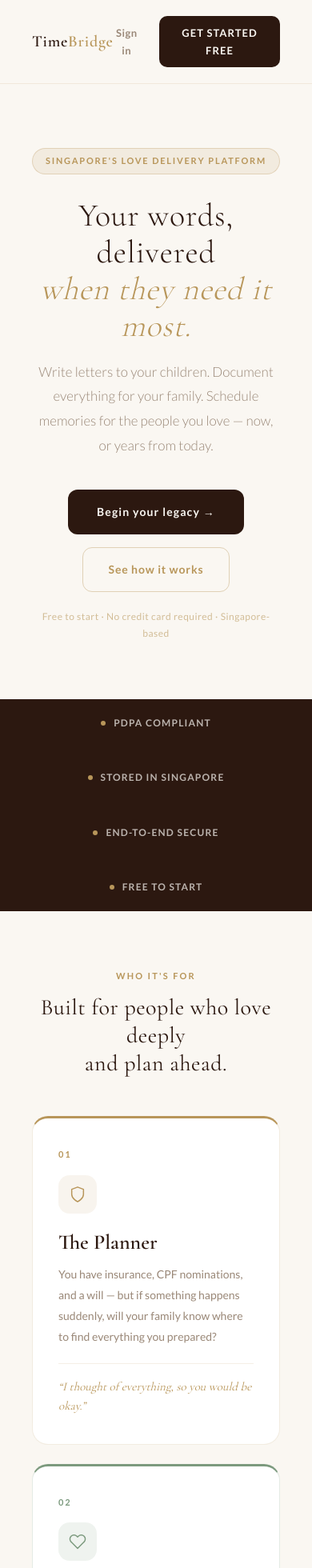
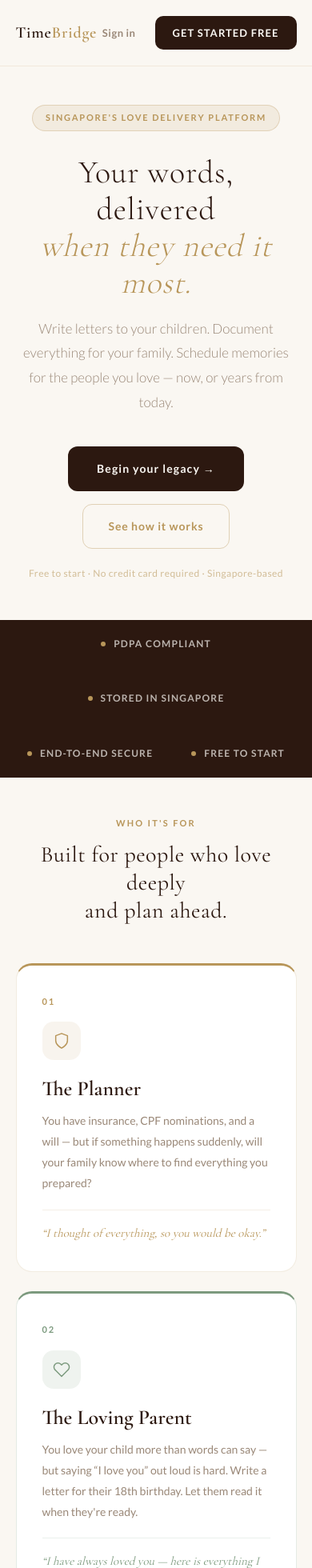
Before and after one commit to davidks2014/time-bridge, a Next.js app: page / in a window 390 px wide. Shown: the top 1960 px of the page at 80% size. Built offline with nearby package versions, Linux system fonts and the light colour scheme; no server answers.

Commit message:
fix: Phase 9.3 mobile responsiveness — clamp fonts, fix padding, onboarding card padding on small screens

```diff
--- a/src/app/milestone/page.tsx
+++ b/src/app/milestone/page.tsx
@@ -171,7 +171,7 @@ export default function MilestonePage() {
             <div style={{ fontSize: 11, fontWeight: 900, letterSpacing: "0.18em", color: "#B8965A", textTransform: "uppercase", marginBottom: 16 }}>
               A LETTER TO MY CHILD — STEP 1 OF 3
             </div>
-            <div style={{ fontFamily: "Cormorant Garamond, serif", fontSize: 36, fontWeight: 400, color: "#2C1810", lineHeight: 1.25, marginBottom: 12 }}>
+            <div style={{ fontFamily: "Cormorant Garamond, serif", fontSize: "clamp(26px, 5vw, 36px)", fontWeight: 400, color: "#2C1810", lineHeight: 1.25, marginBottom: 12 }}>
               Who is this letter for?
             </div>
             <div style={{ fontSize: 15, color: "#888", lineHeight: 1.7, fontWeight: 300, marginBottom: 36 }}>
@@ -219,7 +219,7 @@ export default function MilestonePage() {
             <div style={{ fontSize: 11, fontWeight: 900, letterSpacing: "0.18em", color: "#B8965A", textTransform: "uppercase", marginBottom: 16 }}>
               A LETTER TO MY CHILD — STEP 2 OF 3
             </div>
-            <div style={{ fontFamily: "Cormorant Garamond, serif", fontSize: 36, fontWeight: 400, color: "#2C1810", lineHeight: 1.25, marginBottom: 12 }}>
+            <div style={{ fontFamily: "Cormorant Garamond, serif", fontSize: "clamp(26px, 5vw, 36px)", fontWeight: 400, color: "#2C1810", lineHeight: 1.25, marginBottom: 12 }}>
               When should {firstName} receive this?
             </div>
             <div style={{ fontSize: 15, color: "#888", lineHeight: 1.7, fontWeight: 300, marginBottom: 36 }}>
@@ -295,7 +295,7 @@ export default function MilestonePage() {
             <div style={{ fontSize: 11, fontWeight: 900, letterSpacing: "0.18em", color: "#B8965A", textTransform: "uppercase", marginBottom: 16 }}>
               A LETTER TO MY CHILD — STEP 3 OF 3
             </div>
-            <div style={{ fontFamily: "Cormorant Garamond, serif", fontSize: 36, fontWeight: 400, color: "#2C1810", lineHeight: 1.25, marginBottom: 12 }}>
+            <div style={{ fontFamily: "Cormorant Garamond, serif", fontSize: "clamp(26px, 5vw, 36px)", fontWeight: 400, color: "#2C1810", lineHeight: 1.25, marginBottom: 12 }}>
               You are ready to write your letter.
             </div>
             <div style={{ fontSize: 15, color: "#888", lineHeight: 1.7, fontWeight: 300, marginBottom: 36 }}>
--- a/src/app/page.tsx
+++ b/src/app/page.tsx
@@ -23,7 +23,7 @@ export default function LandingPage() {
       {/* ── NAV ── */}
       <nav style={{
         display: "flex", alignItems: "center", justifyContent: "space-between",
-        padding: "20px 40px", borderBottom: "1px solid rgba(184,150,90,0.15)",
+        padding: "20px clamp(16px, 5vw, 40px)", borderBottom: "1px solid rgba(184,150,90,0.15)",
         background: "#FAF7F2", position: "sticky", top: 0, zIndex: 50,
       }}>
         <div style={{ fontFamily: "Cormorant Garamond, serif", fontSize: 20, fontWeight: 600, color: "#2C1810", letterSpacing: "0.04em" }}>
@@ -40,7 +40,7 @@ export default function LandingPage() {
       </nav>
 
       {/* ── HERO ── */}
-      <section style={{ padding: "80px 40px 72px", textAlign: "center" }}>
+      <section style={{ padding: "clamp(48px, 8vw, 80px) clamp(16px, 5vw, 40px) clamp(48px, 8vw, 72px)", textAlign: "center" }}>
         <div style={{ display: "inline-block", background: "rgba(184,150,90,0.12)", border: "1px solid rgba(184,150,90,0.3)", borderRadius: 20, padding: "6px 16px", fontSize: 11, fontWeight: 900, letterSpacing: "0.16em", color: "#B8965A", marginBottom: 28 }}>
           SINGAPORE&apos;S LOVE DELIVERY PLATFORM
         </div>
@@ -65,7 +65,7 @@ export default function LandingPage() {
       </section>
 
       {/* ── TRUST BAR ── */}
-      <div style={{ background: "#2C1810", padding: "20px 40px", display: "flex", alignItems: "center", justifyContent: "center", gap: 48, flexWrap: "wrap" }}>
+      <div style={{ background: "#2C1810", padding: "20px clamp(16px, 5vw, 40px)", display: "flex", alignItems: "center", justifyContent: "center", gap: 48, flexWrap: "wrap" }}>
         {["PDPA COMPLIANT", "STORED IN SINGAPORE", "END-TO-END SECURE", "FREE TO START"].map((item) => (
           <div key={item} style={{ display: "flex", alignItems: "center", gap: 10 }}>
             <div style={{ width: 6, height: 6, borderRadius: "50%", background: "#B8965A", flexShrink: 0 }} />
@@ -75,7 +75,7 @@ export default function LandingPage() {
       </div>
 
       {/* ── WHO IT'S FOR ── */}
-      <section style={{ padding: "72px 40px" }}>
+      <section style={{ padding: "clamp(48px, 8vw, 72px) clamp(16px, 5vw, 40px)" }}>
         <div style={{ fontSize: 11, fontWeight: 900, letterSpacing: "0.2em", color: "#B8965A", textAlign: "center", marginBottom: 12 }}>WHO IT&apos;S FOR</div>
         <h2 style={{ fontFamily: "Cormorant Garamond, serif", fontSize: "clamp(28px, 4vw, 42px)", fontWeight: 400, color: "#2C1810", textAlign: "center", marginBottom: 48, lineHeight: 1.25 }}>
           Built for people who love deeply<br />and plan ahead.
@@ -113,7 +113,7 @@ export default function LandingPage() {
       </section>
 
       {/* ── HOW IT WORKS ── */}
-      <section id="how-it-works" style={{ background: "#2C1810", padding: "72px 40px", textAlign: "center" }}>
+      <section id="how-it-works" style={{ background: "#2C1810", padding: "clamp(48px, 8vw, 72px) clamp(16px, 5vw, 40px)", textAlign: "center" }}>
         <div style={{ fontSize: 11, fontWeight: 900, letterSpacing: "0.2em", color: "rgba(184,150,90,0.7)", marginBottom: 12 }}>HOW IT WORKS</div>
         <h2 style={{ fontFamily: "Cormorant Garamond, serif", fontSize: "clamp(28px, 4vw, 42px)", fontWeight: 400, color: "#FAF7F2", marginBottom: 56, lineHeight: 1.25 }}>
           Simple. Secure. Delivered<br />at exactly the right moment.
@@ -139,7 +139,7 @@ export default function LandingPage() {
       </section>
 
       {/* ── 3 PILLARS ── */}
-      <section style={{ padding: "72px 40px" }}>
+      <section style={{ padding: "clamp(48px, 8vw, 72px) clamp(16px, 5vw, 40px)" }}>
         <div style={{ fontSize: 11, fontWeight: 900, letterSpacing: "0.2em", color: "#B8965A", textAlign: "center", marginBottom: 12 }}>WHAT YOU CAN DO</div>
         <h2 style={{ fontFamily: "Cormorant Garamond, serif", fontSize: "clamp(28px, 4vw, 42px)", fontWeight: 400, color: "#2C1810", textAlign: "center", marginBottom: 48, lineHeight: 1.25 }}>
           Three ways to deliver your love.
@@ -174,7 +174,7 @@ export default function LandingPage() {
       </section>
 
       {/* ── PRICING ── */}
-      <section style={{ background: "#F5F0E8", padding: "72px 40px" }}>
+      <section style={{ background: "#F5F0E8", padding: "clamp(48px, 8vw, 72px) clamp(16px, 5vw, 40px)" }}>
         <div style={{ fontSize: 11, fontWeight: 900, letterSpacing: "0.2em", color: "#B8965A", textAlign: "center", marginBottom: 12 }}>PRICING</div>
         <h2 style={{ fontFamily: "Cormorant Garamond, serif", fontSize: "clamp(28px, 4vw, 42px)", fontWeight: 400, color: "#2C1810", textAlign: "center", marginBottom: 48, lineHeight: 1.25 }}>
           Start free. Grow when you&apos;re ready.
```
Also changed, not shown: src/app/onboarding/page.tsx (+5 -5 lines).
